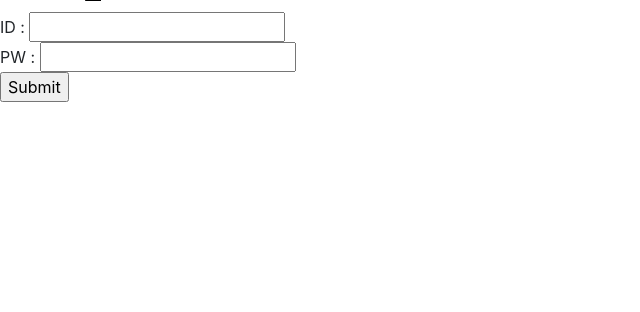
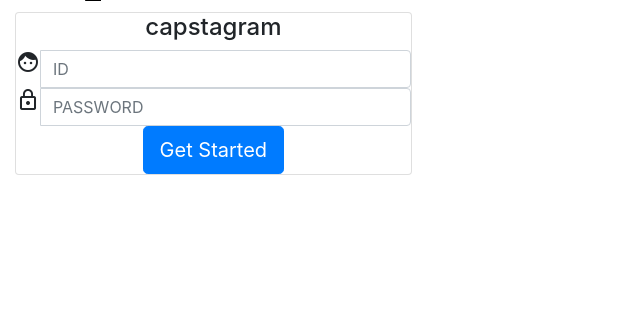
Before and after one commit to yuuyeong/capstagram, a Django app: page /signin/ in a window 1280 px wide. Shown: the part 28-340 px from the top of the page, without its empty margins (0-640 px from the left). Run offline with Django 3.2, Linux system fonts and the light colour scheme; some libraries are stand-ins or nearby versions.

Commit message:
modified loing.html

```diff
--- a/capstagram/users/templates/users/login.html
+++ b/capstagram/users/templates/users/login.html
@@ -3,18 +3,43 @@
 {% block title %}capstagram :: 로그인{% endblock %}
 
 {% block content %}
-<form action="" method="post">
-	{% csrf_token %}
-	<div class="id">
-		ID :
-		<input type="text" name="my_id">
+<div class="col-md-4 col-md-offset-4">
+	<div class="card">
+		<form class="form" method="post" action="">
+		{% csrf_token %}
+			<div class="header header-primary text-center">
+				<h4>capstagram</h4>
+				<!-- <div class="social-line">
+					<a href="#pablo" class="btn btn-just-icon">
+						<i class="fa fa-facebook-square"></i>
+					</a>
+					<a href="#pablo" class="btn btn-just-icon">
+						<i class="fa fa-twitter"></i>
+					</a>
+					<a href="#pablo" class="btn btn-just-icon">
+						<i class="fa fa-google-plus"></i>
+					</a>
+				</div> -->
+			</div>
+			<div class="content">
+				<div class="input-group">
+					<span class="input-group-addon">
+						<i class="material-icons">face</i>
+					</span>
+					<input type="text" class="form-control" placeholder="ID">
+				</div>
+				<div class="input-group">
+					<span class="input-group-addon">
+						<i class="material-icons">lock_outline</i>
+					</span>
+					<input type="text" class="form-control" placeholder="PASSWORD">
+				</div>
+			</div>
+			<div class="footer text-center">
+				<a href="#pablo" class="btn btn-primary btn-wd btn-lg">Get Started</a>
+			</div>
+		</form>
 	</div>
-	<div class="pw">
-		PW :
-		<input type="password" name="my_pw">
-	</div>
-	<div class="submit">
-		<input type="submit">
-	</div>
-</form>
+</div>
+
 {% endblock %}
```
